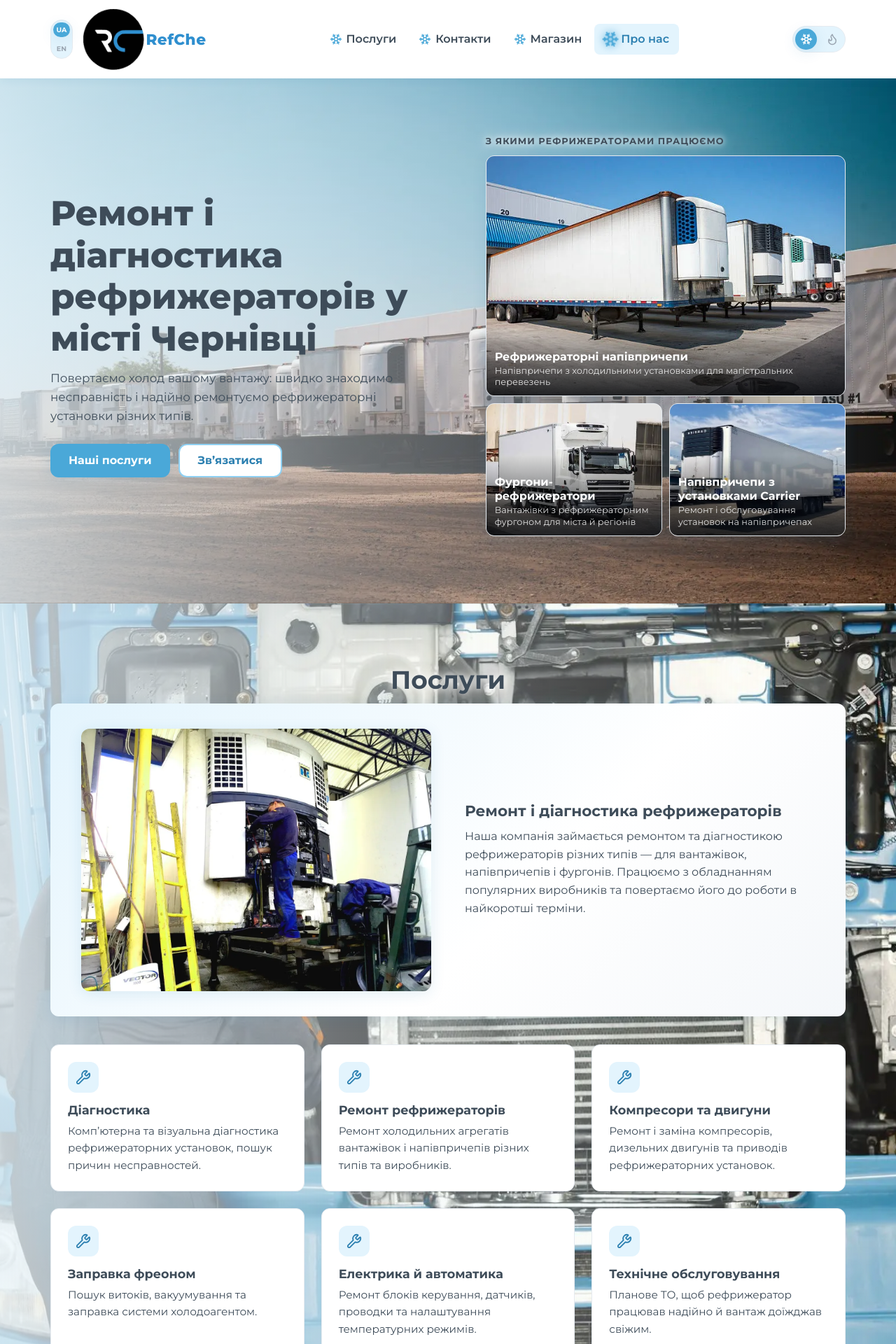
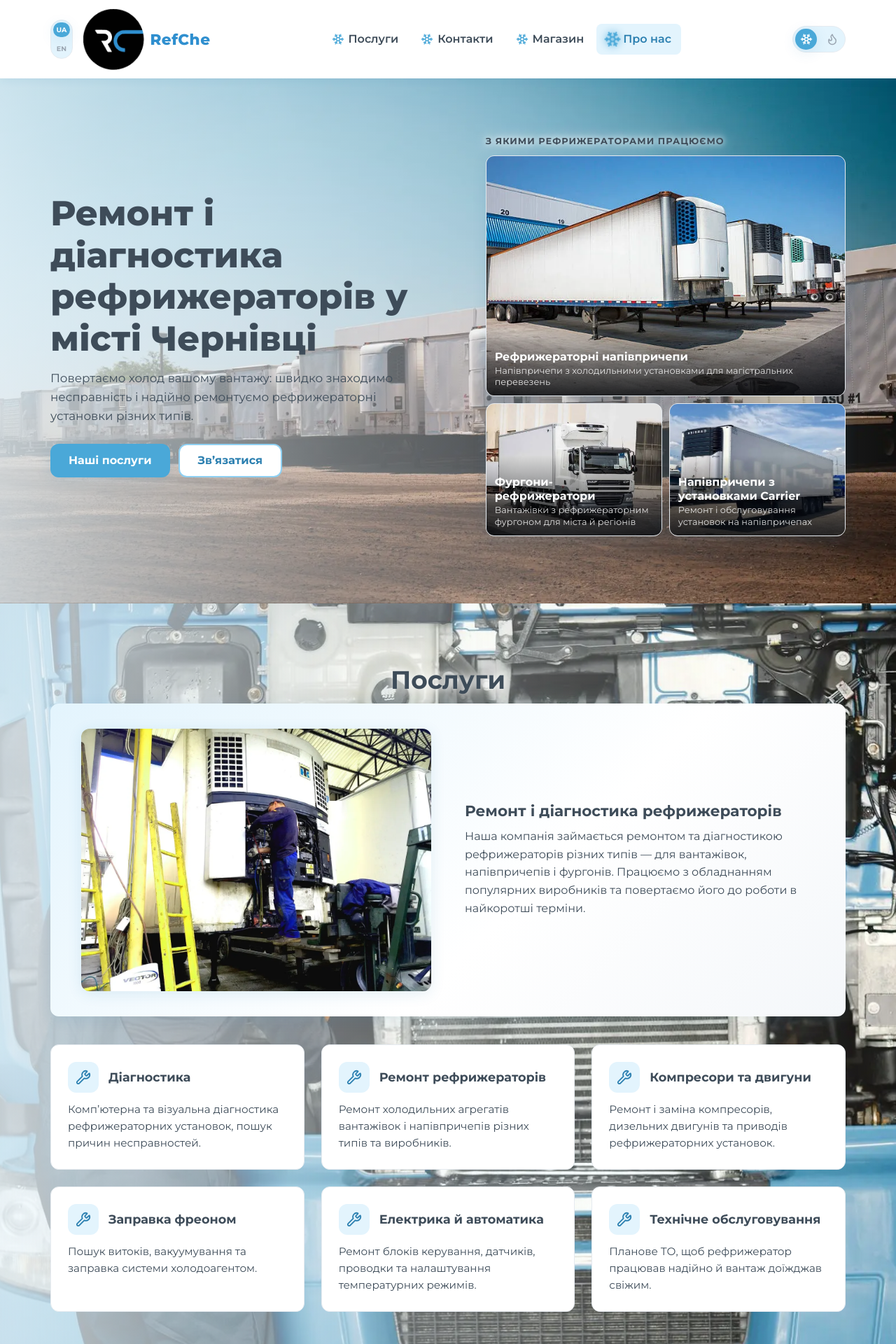
Before and after one commit to StanislavPoponia/Refresh, a React (Vite) app: page / in a window 1280 px wide. Shown: the top 1920 px of the page at 70% size. Built offline with nearby package versions, Linux system fonts and the light colour scheme.

Commit message:
fix and push

```diff
--- a/src/components/Footer/Footer.tsx
+++ b/src/components/Footer/Footer.tsx
@@ -29,7 +29,6 @@ export function Footer() {
         <div className={styles.top}>
           <div className={styles.brand}>
             <Logo size="footer" />
-            <p className={styles.tagline}>{t.footer.tagline}</p>
           </div>
 
           <nav className={styles.links} aria-label={t.footer.quickLinks}>
--- a/src/components/Logo/Logo.module.css
+++ b/src/components/Logo/Logo.module.css
@@ -8,7 +8,7 @@
   width: auto;
 }
 .name {
-  margin-left: 2px;
+  margin-left: 8px;
   font-size: 1.35rem;
   font-weight: 800;
   letter-spacing: 0.02em;
--- a/src/pages/HomePage/sections/AboutSection/AboutSection.module.css
+++ b/src/pages/HomePage/sections/AboutSection/AboutSection.module.css
@@ -53,10 +53,15 @@
   color: var(--color-on-primary);
   background: var(--color-primary);
   border-radius: var(--radius);
-  transition: background 0.2s;
+  box-shadow: var(--shadow);
+  transition:
+    background 0.2s,
+    transform 0.2s,
+    box-shadow 0.2s;
 }
 .button:hover {
   background: var(--color-primary-hover);
+  transform: translateY(-2px);
 }
 
 @media (min-width: 768px) {
--- a/src/pages/HomePage/sections/HeroSection/HeroSection.module.css
+++ b/src/pages/HomePage/sections/HeroSection/HeroSection.module.css
@@ -34,6 +34,8 @@
   border-radius: var(--radius);
   transition:
     background 0.2s,
+    color 0.2s,
+    border-color 0.2s,
     transform 0.2s,
     box-shadow 0.2s;
 }
@@ -51,8 +53,15 @@
   background: var(--color-surface);
   border: 2px solid var(--color-primary-light);
 }
-.secondary:hover {
-  background: var(--color-ice);
+/* Наведення: заливка кольором теми — синя у світлій, червона в темній */
+@media (hover: hover) {
+  .secondary:hover {
+    color: var(--color-on-primary);
+    background: var(--color-primary);
+    border-color: var(--color-primary);
+    box-shadow: var(--shadow);
+    transform: translateY(-2px);
+  }
 }
 .illustration {
   width: 100%;
--- a/src/pages/HomePage/sections/ServicesSection/ServicesSection.module.css
+++ b/src/pages/HomePage/sections/ServicesSection/ServicesSection.module.css
@@ -39,6 +39,12 @@
   display: flex;
 }
 .card {
+  /* Іконка й жирний заголовок в одному рядку, опис — під ними */
+  display: grid;
+  grid-template-columns: auto 1fr;
+  column-gap: 14px;
+  align-items: center;
+  align-content: start; /* картки однакової висоти не розтягують рядки */
   width: 100%;
   padding: 24px;
   background: var(--color-surface);
@@ -46,27 +52,34 @@
   border-radius: var(--radius);
   transition:
     box-shadow 0.25s,
-    border-color 0.25s;
+    border-color 0.25s,
+    scale 0.25s ease;
 }
 .card:hover {
   border-color: var(--color-primary-light);
   box-shadow: var(--shadow);
+}
+/* Картка трохи збільшується (властивість scale не конфліктує з анімацією появи) */
+@media (hover: hover) {
+  .card:hover {
+    scale: 1.04;
+  }
 }
 .icon {
   display: grid;
   place-items: center;
   width: 44px;
   height: 44px;
-  margin-bottom: 14px;
   color: var(--color-primary-dark);
   background: var(--color-ice);
   border-radius: 12px;
 }
 .cardTitle {
-  margin-bottom: 8px;
   font-size: 1.1rem;
 }
 .card p {
+  grid-column: 1 / -1;
+  margin-top: 12px;
   color: var(--color-gray-700);
   font-size: 0.95rem;
 }
```
